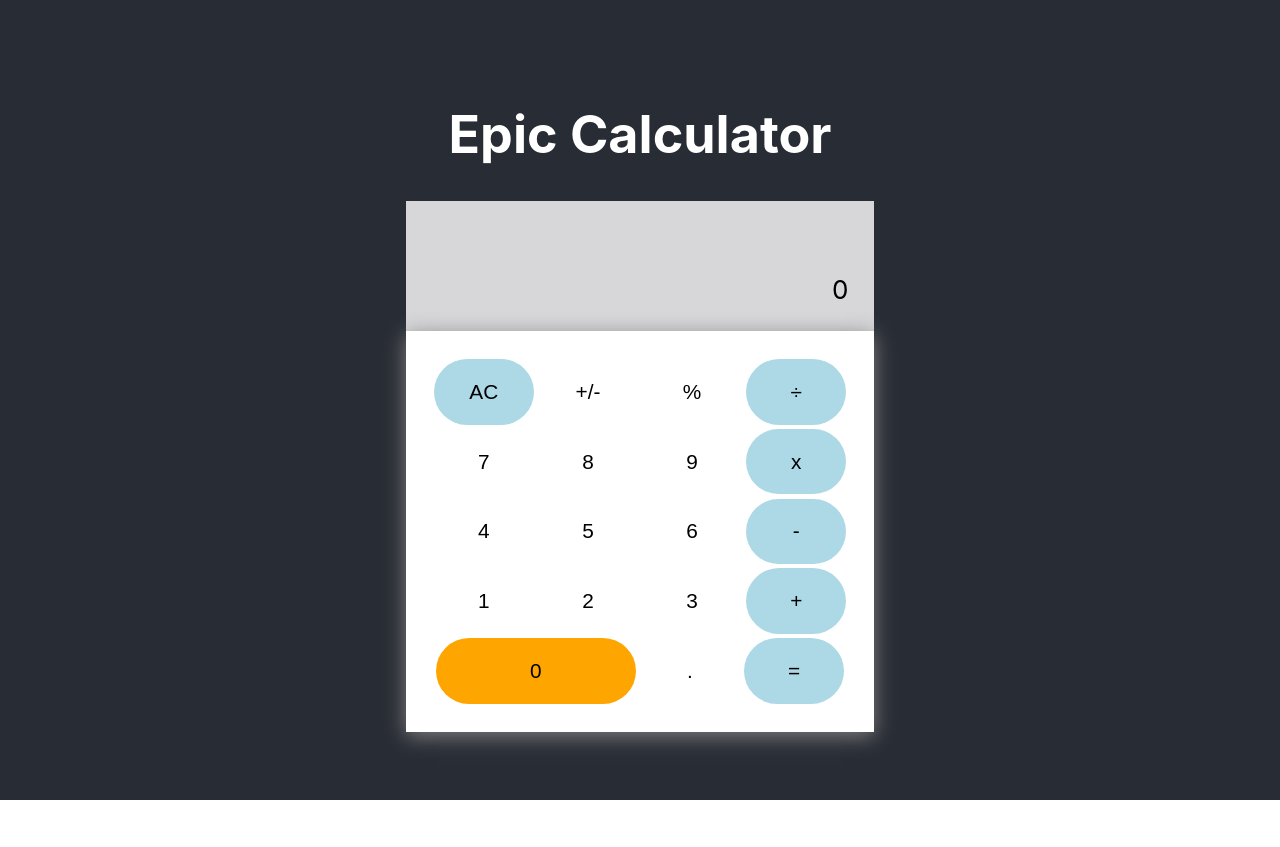
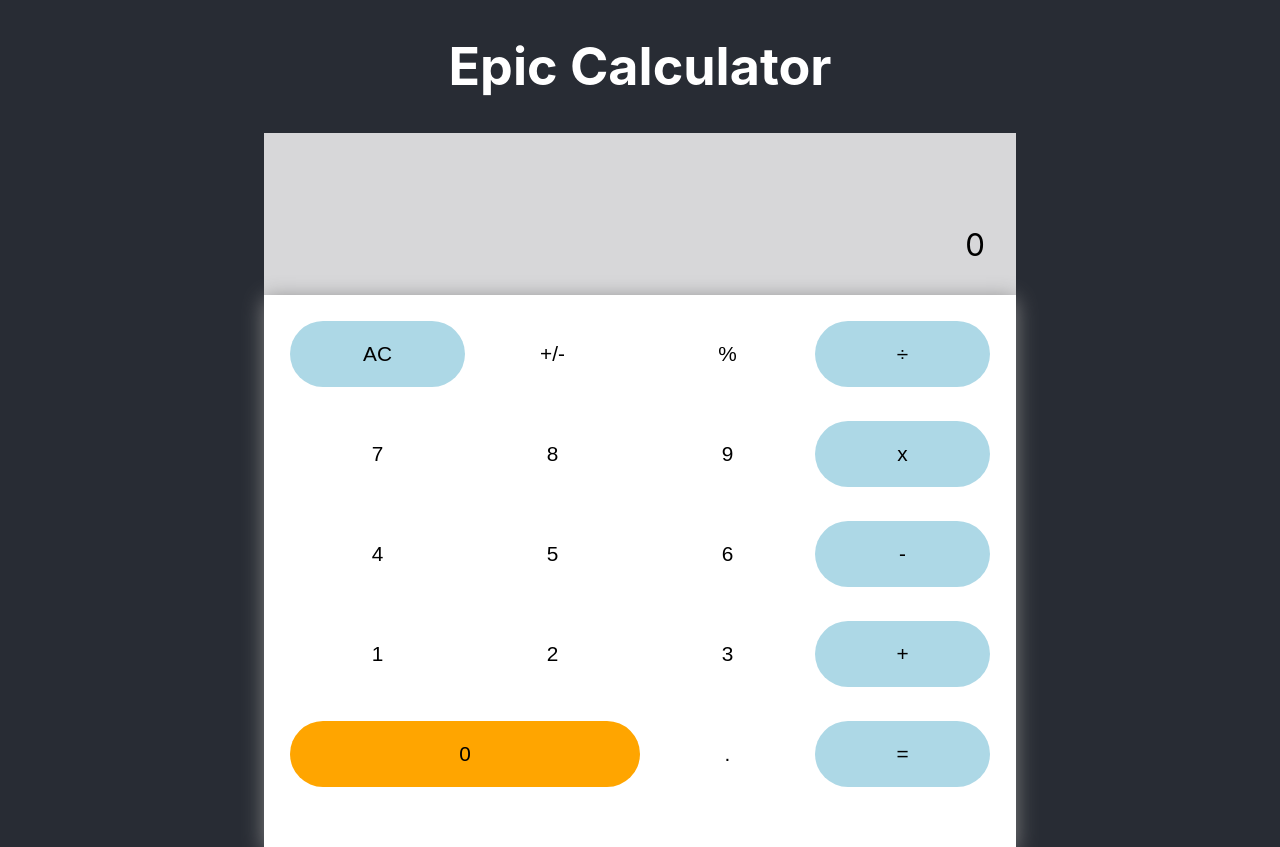
Before and after one commit to Ispirett/react-calculator, a React (Create React App) app: page / in a window 1280 px wide. Before the commit the page ends 800 px from the top, so only its background shows below. Built offline with nearby package versions, Linux system fonts and the light colour scheme; the HTML template or start-up script is replaced by a standard one.

Commit message:
fixed issues with styles removed test file

```diff
--- a/src/App.css
+++ b/src/App.css
@@ -33,3 +33,8 @@
   box-shadow:  0 4px 20px lightblue
 
 }
+
+.btn-row{
+ height: 100px;
+  width: 100%;
+}
--- a/src/components/Button.jsx
+++ b/src/components/Button.jsx
@@ -3,22 +3,28 @@ import PropTypes from 'prop-types'
 import '../App.css'
 
 const  Button = (props) => {
-    const [wide, setWide] = useState('100px');
+    const [wide, setWide] = useState('25%');
     useEffect(()=>{
-        if(props.wide) setWide('200px');
+        if(props.wide) setWide('50%');
     });
-  return  <button class='button' id={props.id}
-        style={ { padding: '1em',
+
+    const styles = {
+          padding: '1em',
             border: 'none',
             width: wide,
             fontSize: '.8em',
-        margin: '.1em',
             backgroundColor: props.color,
             borderRadius: '2em',
             cursor: 'pointer'
-        }}>
+    };
+
+  return  <button
+            class='button'
+            id={props.id}
+            style={styles}>
             {props.name}
           </button>
+
 };
 
 
@@ -31,17 +37,8 @@ Button.propTypes = {
 Button.defaultProps = {
 color: 'white',
 wide: false
-
 };
 
-const  styles = {
-    button:{
-        padding: '1em',
-        border: 'none',
-        width: '80px',
-        fontSize: '.8em',
-        backgroundColor: 'white',
-    }
-};
+
 
 export default Button
--- a/src/components/ButtonPanel.jsx
+++ b/src/components/ButtonPanel.jsx
@@ -3,31 +3,31 @@ import Button from "./Button";
 
 export default () => (
      <div id={'#btn_panel'} style={styles.panel}>
-          <div id={'btn_row-one'}>
+          <div id={'btn_row-one'} className={'btn-row'}>
                <Button name={'AC'} color={'lightblue'} > </Button>
                <Button name={'+/-'}> </Button>
                <Button name={'%'}> </Button>
                <Button name={'÷'}  color={'lightblue'}> </Button>
           </div>
-          <div id={'btn_row-two'}>
+          <div id={'btn_row-two'} className={'btn-row'}>
                <Button name={'7'}> </Button>
                <Button name={'8'}> </Button>
                <Button name={'9'}> </Button>
                <Button name={'x'}  color={'lightblue'} > </Button>
           </div>
-          <div id={'btn_row-three'}>
+          <div id={'btn_row-three'} className={'btn-row'} >
                <Button name={'4'}> </Button>
                <Button name={'5'}> </Button>
                <Button name={'6'}> </Button>
                <Button name={'-'} color={'lightblue'}> </Button>
           </div>
-          <div id={'btn_row-four'}>
+          <div id={'btn_row-four'} className={'btn-row'} >
                <Button name={'1'}> </Button>
                <Button name={'2'}> </Button>
                <Button name={'3'} > </Button>
                <Button name={'+'} color={'lightblue'}> </Button>
           </div>
-          <div id={'btn_row-four'}>
+          <div id={'btn_row-four'} className={'btn-row'}>
                <Button name={'0'} wide color={'orange'} > </Button>
                <Button name={'.'}> </Button>
                <Button name={'='}  color={'lightblue'}> </Button>
@@ -37,6 +37,7 @@ export default () => (
 
 const  styles = {
     panel:{
+        width: '700px',
         display:'flex',
         flexDirection: 'column',
         backgroundColor: 'white',
--- a/src/components/Display.jsx
+++ b/src/components/Display.jsx
@@ -14,8 +14,9 @@ const styles = {
     display:{
         backgroundColor: 'rgba(255,255,255,0.81)',
         color: 'black',
+        fontSize: '1.2em',
         padding: '1em',
-        height: '3em',
+        height: '100px',
         display: 'flex',
         justifyContent: 'flex-end',
         alignItems: 'flex-end'
@@ -23,7 +24,7 @@ const styles = {
     }
 };
 
-Display.defaultProps ={
+Display.defaultProps = {
     result: '0',
     value: 0
 };
```
Also changed, not shown: 1 other file (tests, documents, lock files or other folders). Lines whose indentation alone changed are shown as unchanged.
